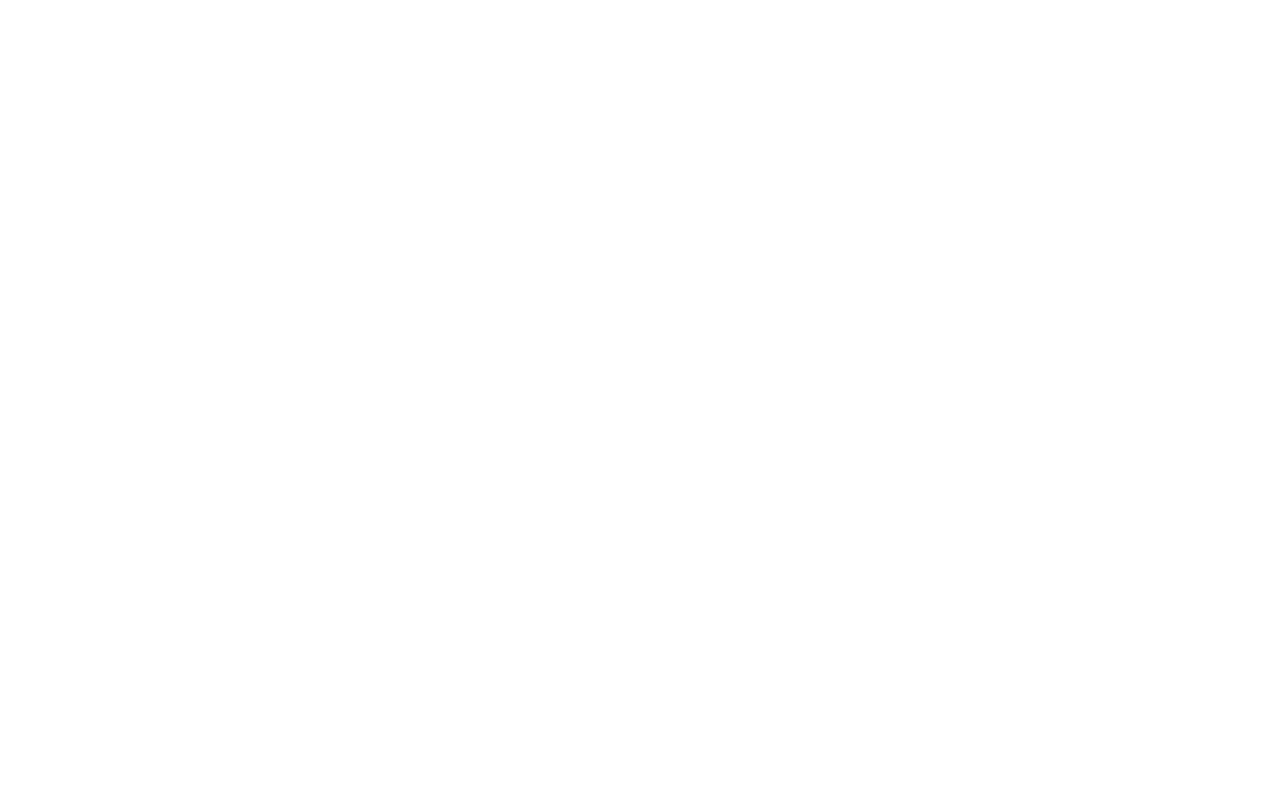
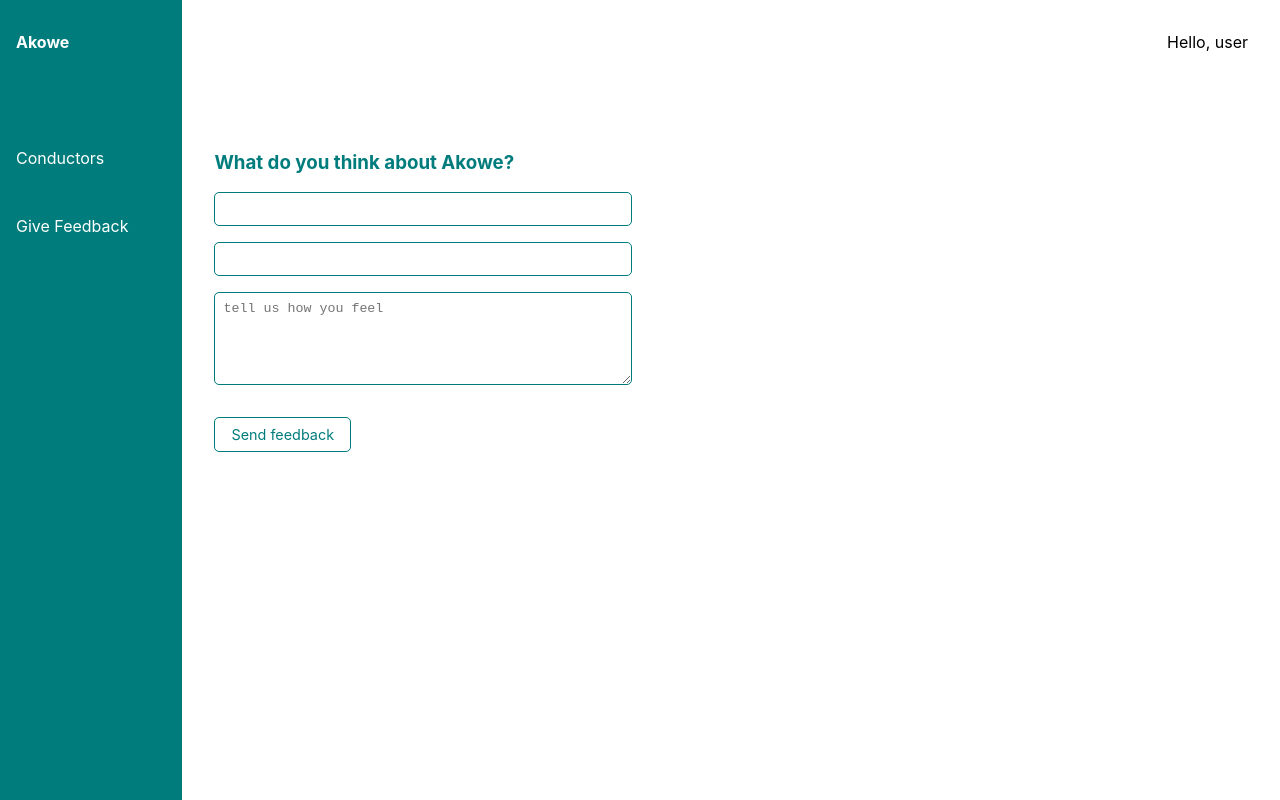
Before and after one commit to Aanuoluwa101/akowe_frontend, a React (Create React App) app: page /dashboard/feedback in a window 1280 px wide. Before the commit this address had no page. Built offline with nearby package versions, Linux system fonts and the light colour scheme.

Commit message:
feedback functional

```diff
--- a/src/App.js
+++ b/src/App.js
@@ -7,6 +7,7 @@
 import Dashboard from "./workspace/dashboard";
 import Login from "./auth/login";
 import ManageConductors from "./workspace/conductors";
+import Feedback from "./workspace/feedback";
 
 function App() {
   return (
@@ -17,6 +18,8 @@
         <Route path="/calendar" Component={Calendar}/>
         <Route path="/dashboard" Component={Dashboard}/>
         <Route path="/dashboard/conductors" Component={ManageConductors}/>
+        <Route path="/dashboard/feedback" Component={Feedback}/>
+
       </Routes>
     </Router>
   );
--- a/src/auth/login.jsx
+++ b/src/auth/login.jsx
@@ -1,20 +1,32 @@
-import React, { useState } from "react";
-import styles from './login.module.css'
+import React, { useState, useEffect } from "react";
+import styles from "./login.module.css";
 import { useNavigate } from "react-router-dom";
+import Intro from "../customComponents/intro";
 
 const Login = () => {
-    const navigate = useNavigate()
-    const [username, setUsername] = useState()
-    const [email, setEmail] = useState()
+  useEffect(() => {
+    const timer = setTimeout(() => {
+      const introContainer = document.getElementById("showIntro");
+      introContainer.style.display = "none";
+    }, 4000);
+    return () => clearTimeout(timer);
+  }, []);
 
-    const handleLogin = (e) => {
-      e.preventDefault();
-      const userDetails = {name: username, email: email}
-      localStorage.setItem('userDetails', JSON.stringify(userDetails))
-      navigate('/dashboard')
-    }
+  const navigate = useNavigate();
+  const [username, setUsername] = useState();
+  const [email, setEmail] = useState();
+
+  const handleLogin = (e) => {
+    e.preventDefault();
+    const userDetails = { name: username, email: email };
+    localStorage.setItem("userDetails", JSON.stringify(userDetails));
+    navigate("/dashboard");
+  };
   return (
     <section className={styles.overallLoginContainer}>
+      <div id="showIntro" className={styles.introContainer}>
+        <Intro />
+      </div>
       <div className={styles.loginContainer}>
         <div className={styles.pageTitle}>
           <p className={styles.logo}>Akowe</p>
@@ -22,9 +34,19 @@
         </div>
 
         <form className={styles.form} onSubmit={handleLogin}>
-          <input onChange={(e) => setUsername(e.target.value)} type="text" placeholder="Your name"/>
-          <input onChange={(e) => setEmail(e.target.value)} type="email" placeholder="Your email address"/>
-          <button className={styles.submit} onSubmit={handleLogin}>Sign in</button>
+          <input
+            onChange={(e) => setUsername(e.target.value)}
+            type="text"
+            placeholder="Your name"
+          />
+          <input
+            onChange={(e) => setEmail(e.target.value)}
+            type="email"
+            placeholder="Your email address"
+          />
+          <button className={styles.submit} onSubmit={handleLogin}>
+            Sign in
+          </button>
         </form>
       </div>
     </section>
--- a/src/auth/login.module.css
+++ b/src/auth/login.module.css
@@ -1,8 +1,14 @@
 .overallLoginContainer {
+    position: relative;
     display: flex;
     justify-content: center;
     align-items: center;
-    height: 90vh;
+    height: 100vh;
+}
+
+.introContainer {
+    position: absolute;
+    height: 100vh;
 }
 
 .loginContainer {
--- a/src/customComponents/intro.css
+++ b/src/customComponents/intro.css
@@ -15,8 +15,9 @@
     display: flex;
     align-items: center;
     font-size: 10rem;
-    color: #7C001F;
-    color: #af2447;
+    /* color: #7C001F;
+    color: #af2447; */
+    color: #cdecec;
     transition: transform 1s ease-in-out;
 }
 
--- /dev/null
+++ b/src/workspace/feedback.jsx
@@ -0,0 +1,46 @@
+import React, { useState } from "react";
+import Dashboard from "./dashboard";
+import styles from './feedback.module.css'
+import axios from "axios";
+
+const Feedback = () => {
+  const userDetails = JSON.parse(localStorage.getItem('userDetails'))
+
+  const [username, setUsername] = useState(userDetails && userDetails.name)
+  const [email, setEmail] = useState(userDetails && userDetails.email)
+  const [message, setMessage] = useState('')
+
+  const submitFeedback = async () => {
+    const dataToSend = {
+        username: username,
+        email: email,
+        comment: message
+    }
+    console.log('data to send', dataToSend)
+    try {
+        const endpointToSubmitFeedback = `${process.env.REACT_APP_API_URL}/comments`
+        const sendUserFeedback = await axios.post(endpointToSubmitFeedback, dataToSend)
+        console.log('sending response', sendUserFeedback)
+    } catch(error) {
+        console.error(error)
+    }
+  }
+
+    return (
+        <Dashboard>
+        <div className={styles.container}>
+            <h3>What do you think about Akowe?</h3>
+            <div className={styles.inputContainer}>
+                <input onChange={(e) => setUsername(e.target.value)} placeholder={userDetails && userDetails.name} type="text"/>
+                <input onChange={(e) => setEmail(e.target.value)} placeholder={userDetails && userDetails.email} type="email"/>
+                <textarea onChange={(e) => setMessage(e.target.value)} rows="5" cols="50" placeholder="tell us how you feel"></textarea>
+            </div>
+            <div onClick={submitFeedback} className={styles.sendfeedback}>
+            Send feedback
+          </div>
+        </div>
+        </Dashboard>
+    )
+}
+
+export default Feedback
--- /dev/null
+++ b/src/workspace/feedback.module.css
@@ -0,0 +1,58 @@
+.container h3 {
+    width: max-content;
+    font-weight: bold;
+    color: var(--brand-color);
+}
+
+.inputContainer {
+    width: 25rem;
+    display: flex;
+    flex-direction: column;
+    gap: 1rem;
+}
+
+.inputContainer input {
+    width: 100%;
+    height: 2rem;
+    border: 1px solid var(--brand-color);
+    padding: 0 0.5rem;
+    border-radius: 5px;
+}
+
+.inputContainer input:focus {
+    outline: none;
+}
+
+.inputContainer textarea {
+    width: 100%;
+    padding: 0.5rem;
+    border: 1px solid var(--brand-color);
+    border-radius: 5px;
+
+}
+
+.inputContainer textarea:focus {
+    outline: none;
+
+}
+
+.sendfeedback {
+    display: flex;
+    align-content: center;
+    justify-content: center;
+    padding: 0.5rem 1rem;
+    border: 1px solid var(--brand-color);
+    width: max-content;
+    font-size: 0.9rem;
+    margin-top: 2rem;
+    cursor: pointer;
+    color: var(--brand-color);
+    transition: all 0.3s ease-in-out;
+    border-radius: 5px;
+}
+
+.sendfeedback:hover {
+    border: 1px solid #fff;
+    background-color: var(--brand-color);
+    color: #fff;
+}
--- a/src/workspace/sidebar.jsx
+++ b/src/workspace/sidebar.jsx
@@ -10,7 +10,7 @@
     },
     {
       name: "Give Feedback",
-      url: "/",
+      url: "/dashboard/feedback",
     },
   ];
   return (
@@ -19,10 +19,9 @@
       <div className="menuItems">
         {menuItems.map((menu, index) => (
           <div key={index}>
-          <Link style={{textDecoration: 'none'}} to={menu.url}>
-          <p className="menu">{menu.name}</p>
-
-          </Link>
+            <Link style={{ textDecoration: "none" }} to={menu.url}>
+              <p className="menu">{menu.name}</p>
+            </Link>
           </div>
         ))}
       </div>
```
